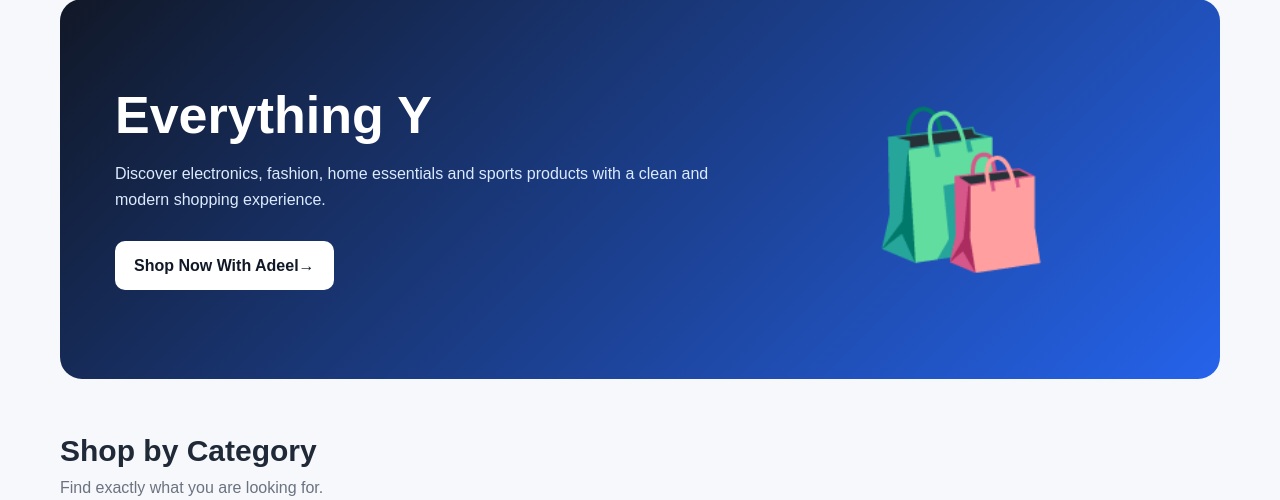
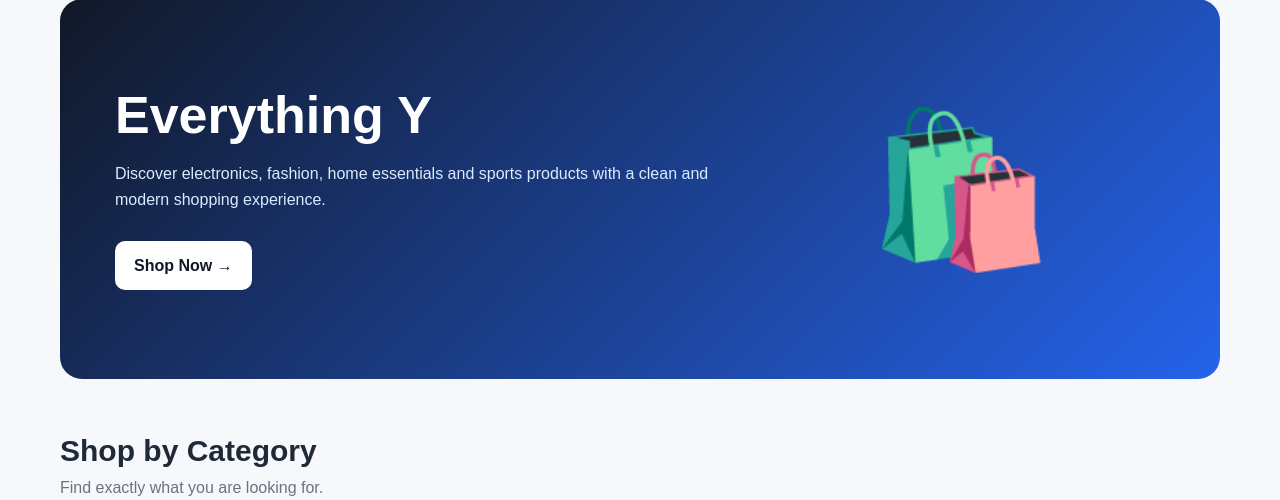
Before and after one commit to adeelamanat566/ecommerce-website-html-css-docker, a Flask app: page / in a window 1280 px wide. Shown: the part 140-640 px from the top of the page. Run offline with Flask 3, Linux system fonts and the light colour scheme; data that the repository does not hold is empty.

Commit message:
Update index.html

```diff
--- a/templates/index.html
+++ b/templates/index.html
@@ -894,7 +894,7 @@
                     </p>
 
                     <a href="#/shop" class="btn btn-primary">
-                        Shop Now With Adeel→
+                        Shop Now →
                     </a>
                 </div>
 
```
